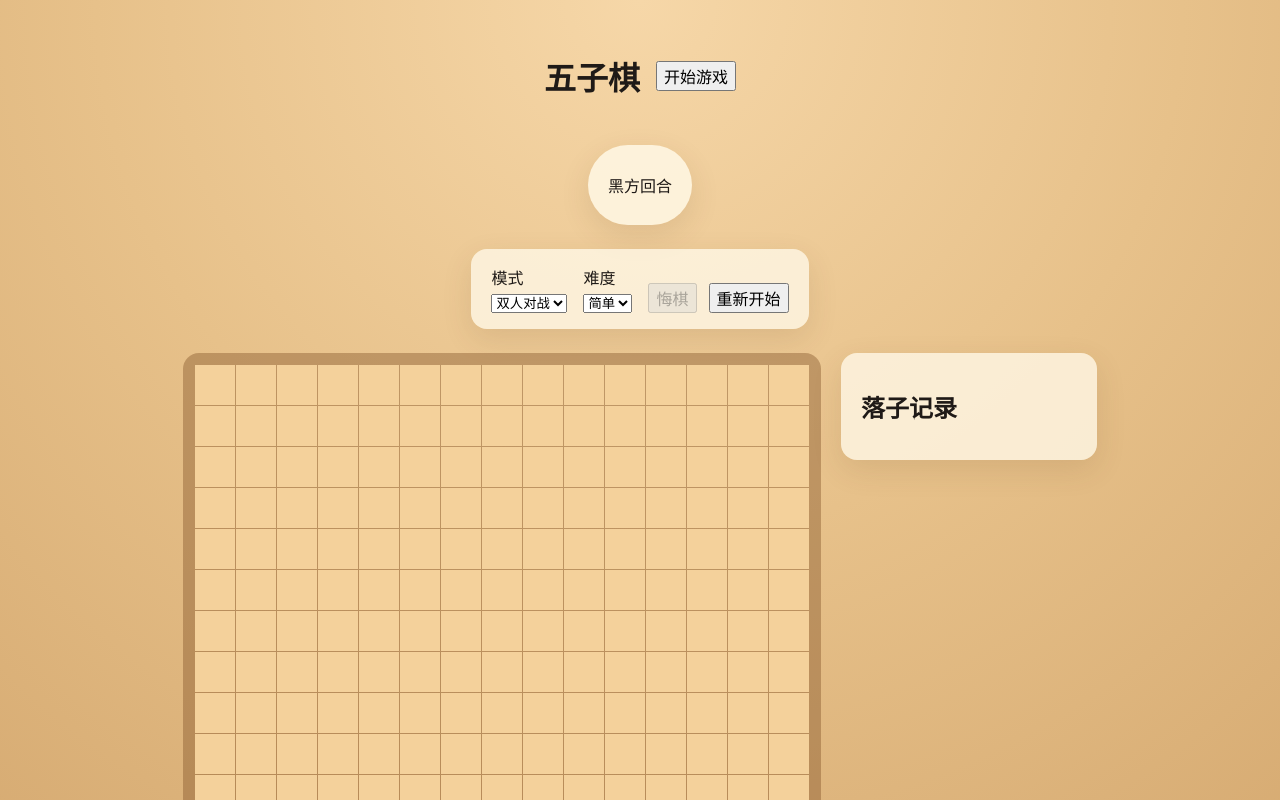
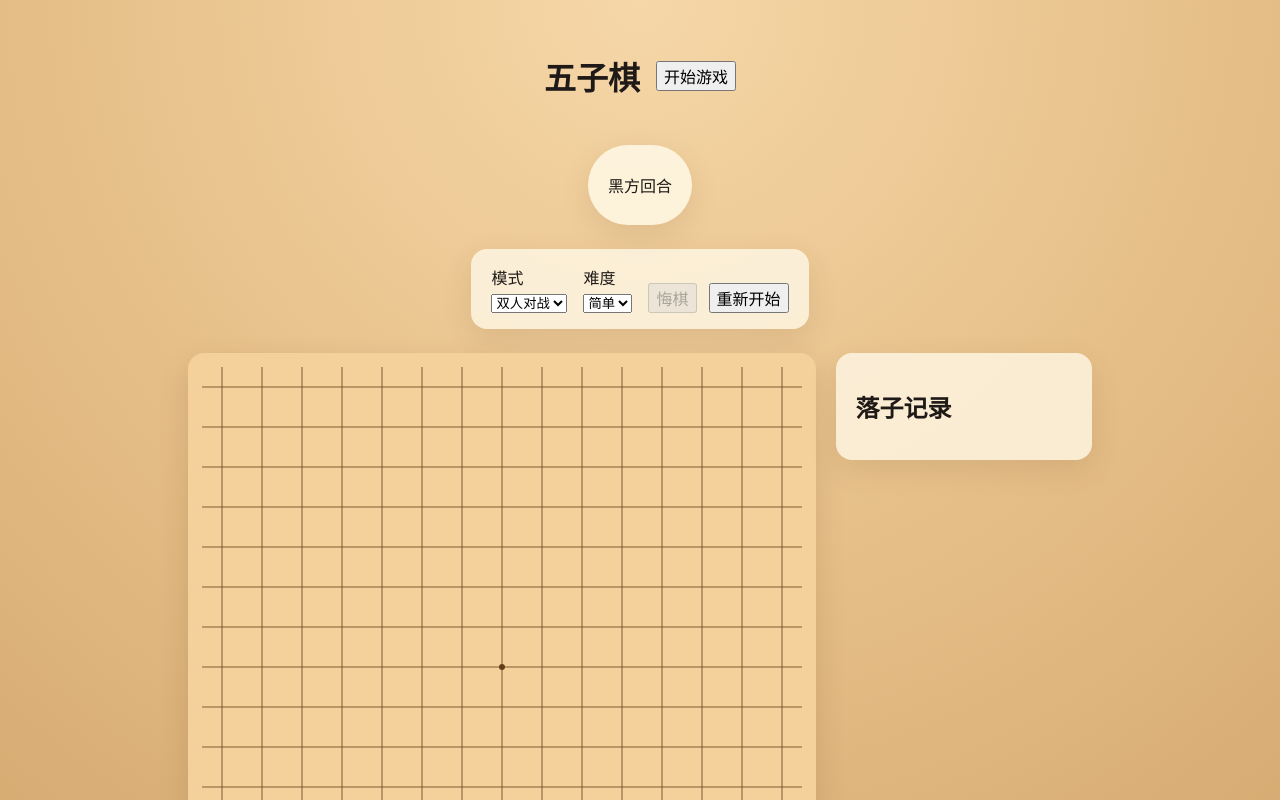
Before and after one commit to xiwei9871/five, a Vue app: page / in a window 1280 px wide. Shown: the top 800 px of the page. Built offline with nearby package versions, Linux system fonts and the light colour scheme.

Commit message:
feat: finalize runnable ui updates and ai hardening docs

```diff
--- a/src/components/BoardGrid.vue
+++ b/src/components/BoardGrid.vue
@@ -14,6 +14,35 @@ const emit = defineEmits<{
 
 function isWinningCell(x: number, y: number) {
   return props.winningLine.some((point) => point.x === x && point.y === y);
+}
+
+function isCenterMarker(x: number, y: number) {
+  return x === 7 && y === 7 && props.board[y][x] === null;
+}
+
+function getWinningDirectionClass(x: number, y: number) {
+  const hasHorizontal = isWinningCell(x - 1, y) || isWinningCell(x + 1, y);
+  const hasVertical = isWinningCell(x, y - 1) || isWinningCell(x, y + 1);
+  const hasDiagonalDown = isWinningCell(x - 1, y - 1) || isWinningCell(x + 1, y + 1);
+  const hasDiagonalUp = isWinningCell(x - 1, y + 1) || isWinningCell(x + 1, y - 1);
+
+  if (hasHorizontal) {
+    return 'board-cell-win-line-horizontal';
+  }
+
+  if (hasVertical) {
+    return 'board-cell-win-line-vertical';
+  }
+
+  if (hasDiagonalDown) {
+    return 'board-cell-win-line-diagonal-down';
+  }
+
+  if (hasDiagonalUp) {
+    return 'board-cell-win-line-diagonal-up';
+  }
+
+  return '';
 }
 
 function handleClick(x: number, y: number) {
@@ -42,8 +71,33 @@ function handleClick(x: number, y: number) {
       type="button"
       @click="handleClick(index % 15, Math.floor(index / 15))"
     >
-      <span v-if="cell === 'black'">●</span>
-      <span v-else-if="cell === 'white'">○</span>
+      <span
+        aria-hidden="true"
+        class="board-cell-line board-cell-line-horizontal"
+      />
+      <span
+        aria-hidden="true"
+        class="board-cell-line board-cell-line-vertical"
+      />
+      <span
+        v-if="isCenterMarker(index % 15, Math.floor(index / 15))"
+        aria-hidden="true"
+        class="board-cell-star"
+      />
+      <span
+        v-if="isWinningCell(index % 15, Math.floor(index / 15))"
+        aria-hidden="true"
+        class="board-cell-win-line"
+        :class="getWinningDirectionClass(index % 15, Math.floor(index / 15))"
+      />
+      <span
+        v-if="cell === 'black'"
+        class="board-piece"
+      >●</span>
+      <span
+        v-else-if="cell === 'white'"
+        class="board-piece"
+      >○</span>
     </button>
   </div>
 </template>
--- a/src/style.css
+++ b/src/style.css
@@ -75,29 +75,118 @@ button {
 }
 
 .board-grid {
+  --board-cell-size: min(2.5rem, 5.5vw);
+  --board-line-color: rgba(91, 54, 21, 0.75);
   display: grid;
-  grid-template-columns: repeat(15, minmax(1.75rem, 2.5rem));
-  gap: 1px;
-  padding: 0.75rem;
-  background: rgba(125, 78, 36, 0.4);
+  grid-template-columns: repeat(15, var(--board-cell-size));
+  padding: 0.85rem;
+  background: #f4d19b;
   border-radius: 1rem;
+  box-shadow: 0 12px 30px rgba(91, 54, 21, 0.16);
 }
 
 .board-cell {
-  width: min(2.5rem, 5.5vw);
-  height: min(2.5rem, 5.5vw);
+  position: relative;
+  display: grid;
+  place-items: center;
+  width: var(--board-cell-size);
+  height: var(--board-cell-size);
   border: 0;
-  background: #f4d19b;
+  padding: 0;
+  background: transparent;
   color: #24130a;
-  font-size: 1.1rem;
+  font-size: 1.6rem;
+  line-height: 1;
+}
+
+.board-cell-line {
+  position: absolute;
+  background: var(--board-line-color);
+  pointer-events: none;
+}
+
+.board-cell-line-horizontal {
+  width: 100%;
+  height: 1px;
+  left: 0;
+  top: 50%;
+  transform: translateY(-50%);
+}
+
+.board-cell-line-vertical {
+  width: 1px;
+  height: 100%;
+  left: 50%;
+  top: 0;
+  transform: translateX(-50%);
+}
+
+.board-cell-star {
+  position: absolute;
+  width: 0.38rem;
+  height: 0.38rem;
+  border-radius: 999px;
+  background: rgba(91, 54, 21, 0.92);
+  z-index: 1;
+  pointer-events: none;
+}
+
+.board-cell-win-line {
+  position: absolute;
+  background: rgba(245, 214, 89, 0.95);
+  box-shadow: 0 0 10px rgba(245, 214, 89, 0.55);
+  z-index: 1;
+  pointer-events: none;
+}
+
+.board-cell-win-line-horizontal {
+  width: 100%;
+  height: 0.34rem;
+  left: 0;
+  top: 50%;
+  transform: translateY(-50%);
+}
+
+.board-cell-win-line-vertical {
+  width: 0.34rem;
+  height: 100%;
+  left: 50%;
+  top: 0;
+  transform: translateX(-50%);
+}
+
+.board-cell-win-line-diagonal-down,
+.board-cell-win-line-diagonal-up {
+  width: 145%;
+  height: 0.34rem;
+  left: 50%;
+  top: 50%;
+  transform-origin: center;
+}
+
+.board-cell-win-line-diagonal-down {
+  transform: translate(-50%, -50%) rotate(45deg);
+}
+
+.board-cell-win-line-diagonal-up {
+  transform: translate(-50%, -50%) rotate(-45deg);
+}
+
+.board-piece {
+  position: relative;
+  z-index: 2;
 }
 
 .board-cell-last {
-  background: #f0b85f;
+  background: radial-gradient(circle, rgba(240, 184, 95, 0.4) 0%, rgba(240, 184, 95, 0) 68%);
 }
 
 .board-cell-win {
-  background: #ffdf7b;
+  background: radial-gradient(circle, rgba(255, 223, 123, 0.35) 0%, rgba(255, 223, 123, 0) 75%);
+}
+
+.board-cell-win .board-piece {
+  text-shadow: 0 0 12px rgba(245, 214, 89, 0.9);
 }
 
 .history-panel {
--- a/vite.config.ts
+++ b/vite.config.ts
@@ -7,6 +7,6 @@ export default defineConfig({
     environment: 'jsdom',
     globals: true,
     setupFiles: ['./tests/setup.ts'],
-    exclude: ['e2e/**', 'node_modules/**', 'dist/**'],
+    exclude: ['e2e/**', 'node_modules/**', 'dist/**', '.worktrees/**', 'worktrees/**'],
   },
 });
```
Also changed, not shown: 7 other files (tests, documents, lock files or other folders).
